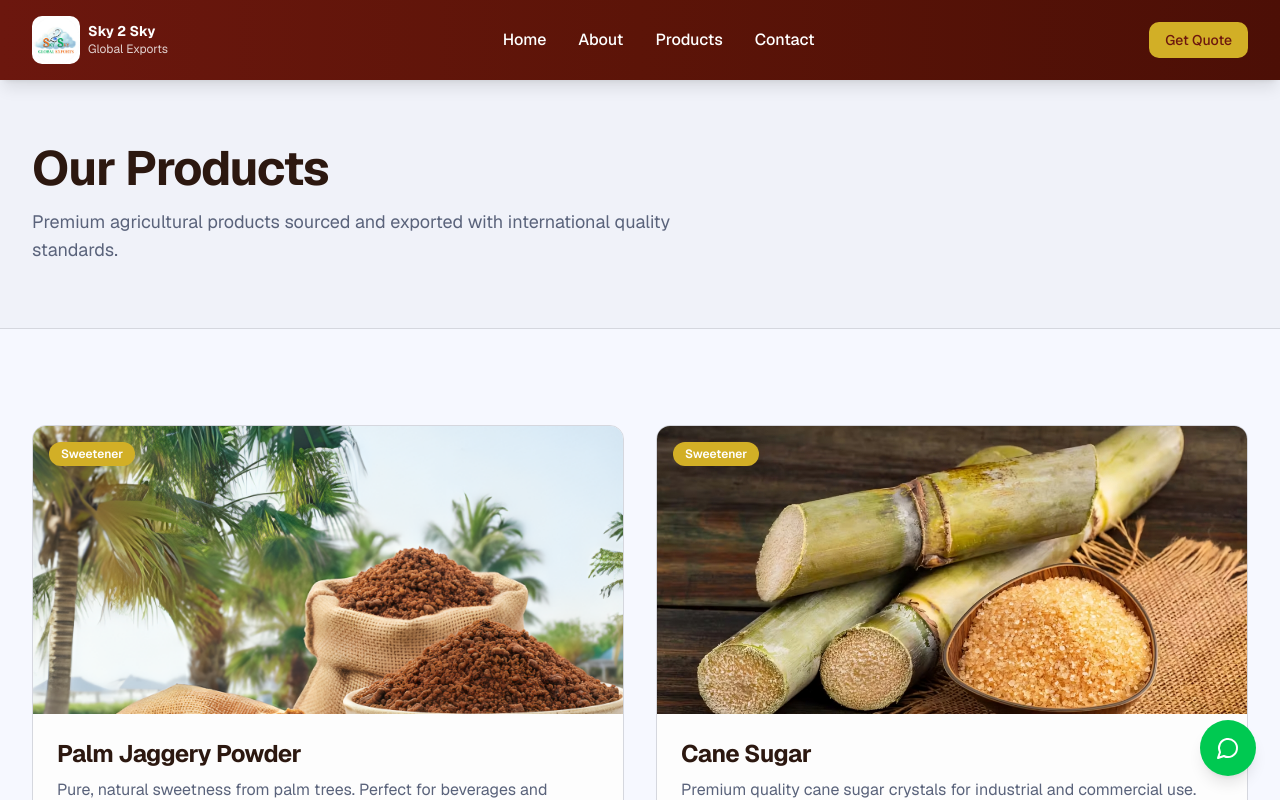
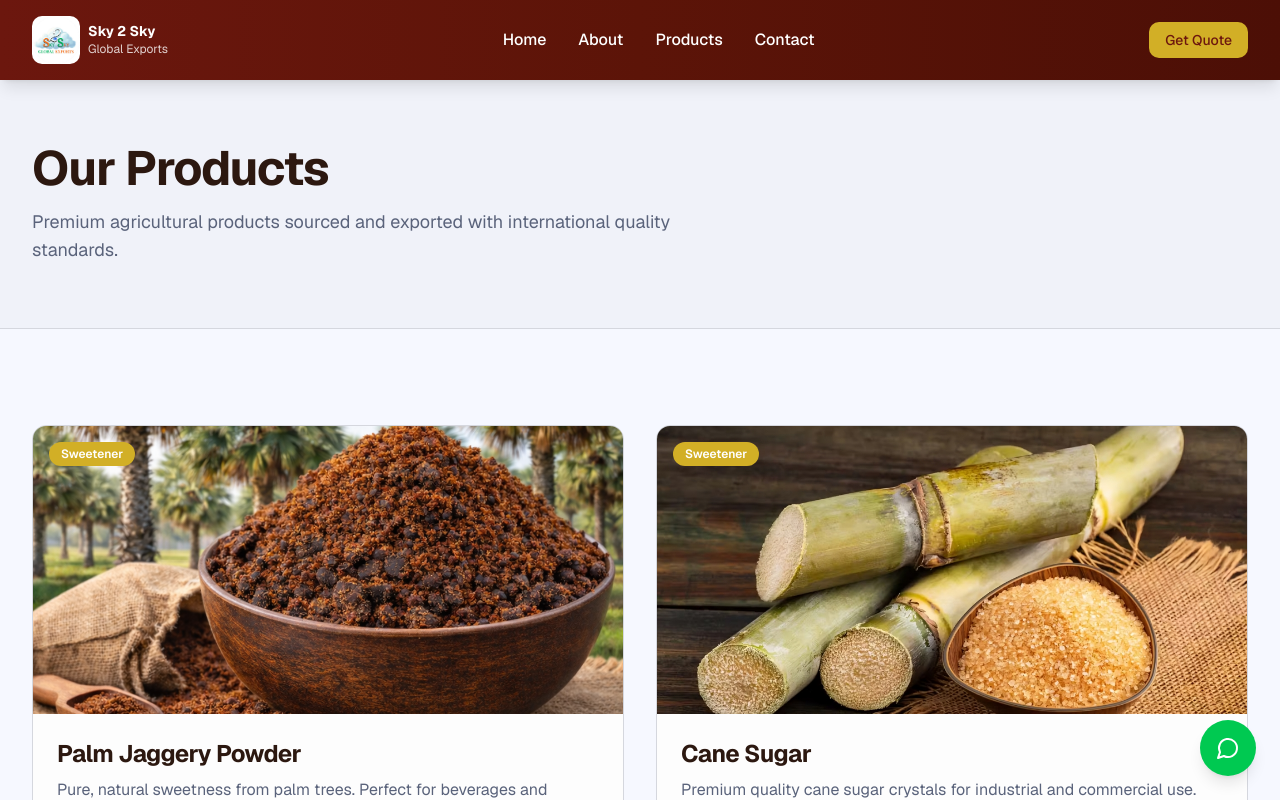
Before and after one commit to bharathkumar8056/sky2sky-img-changed, a Next.js app: page /products in a window 1280 px wide. Shown: the top 800 px of the page. Built offline with nearby package versions, Linux system fonts and the light colour scheme.

Commit message:
Update page.tsx

```diff
--- a/app/products/page.tsx
+++ b/app/products/page.tsx
@@ -25,7 +25,7 @@ export default function ProductsPage() {
         "Rich mineral content",
         "Traditional production method",
       ],
-      image: "/assets/Palm-Jaggery-powder.png",
+      image: "/assets/jaggery-powder.png",
     },
     {
       id: "cane-sugar",
```
